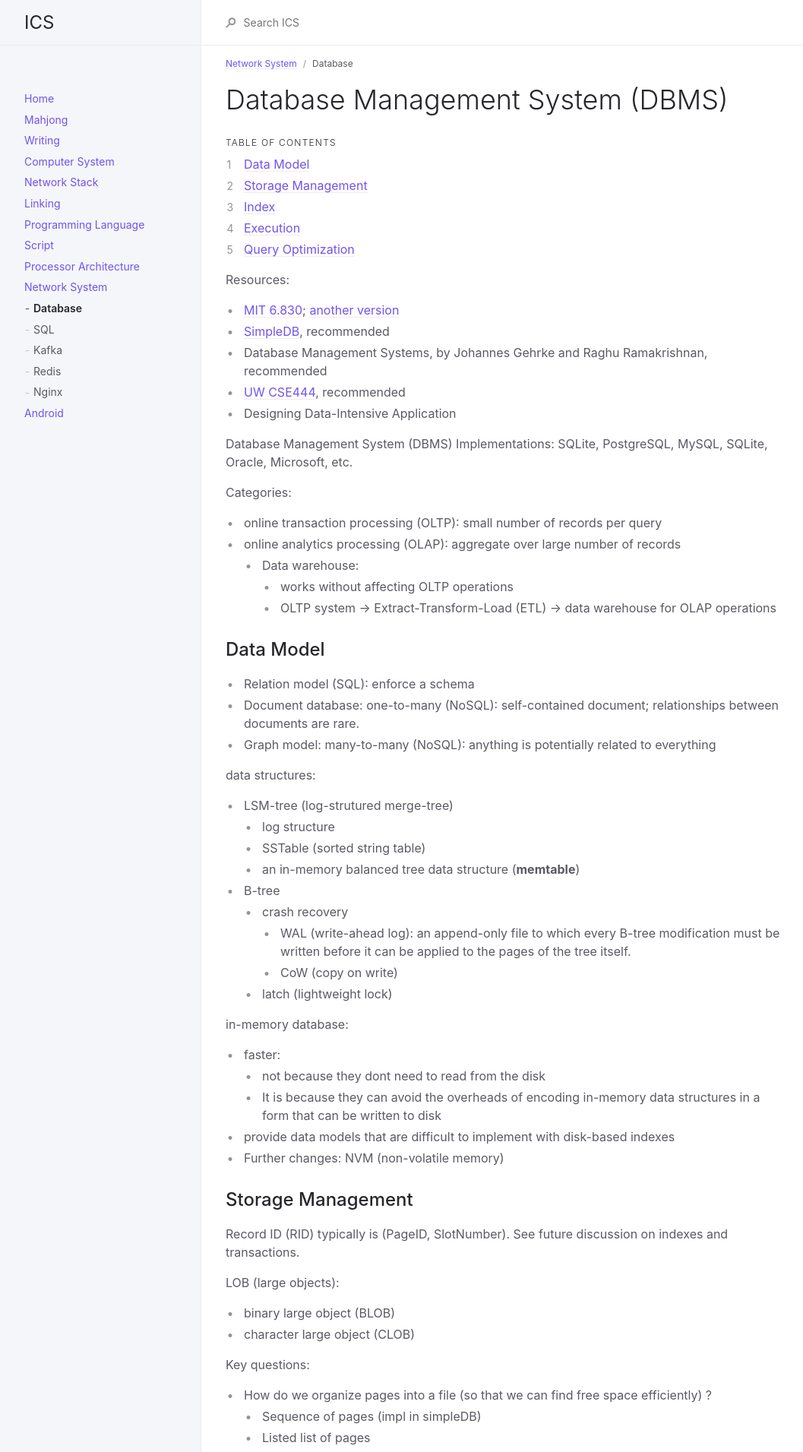
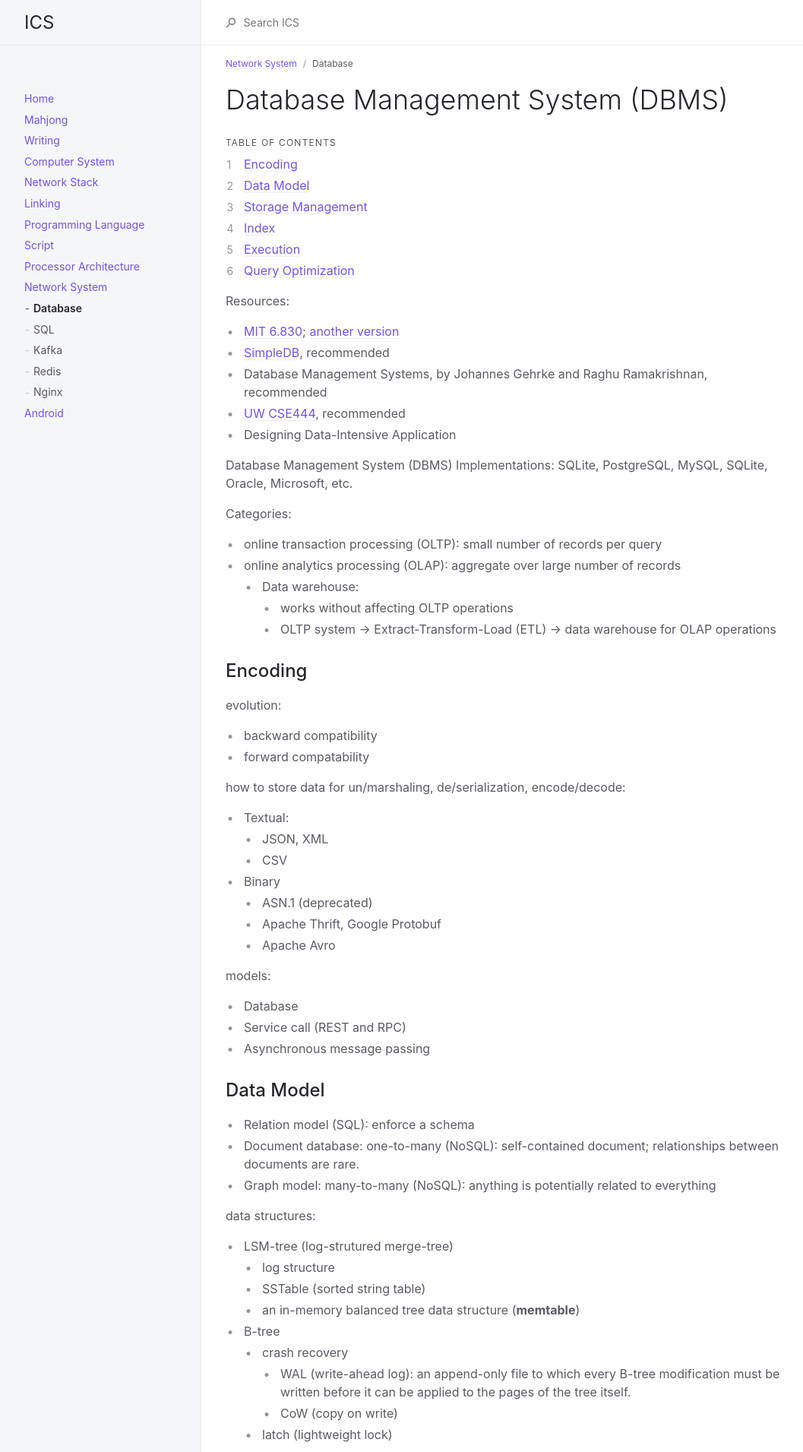
Before and after one commit to wongsingfo/comp-sys, a Jekyll site: the page built from docs/net-sys/db.md, in a window 1280 px wide. Shown: the top 1911 px of the page at 76% size, without its empty margins (107-1164 px from the left). Built offline with Jekyll 4.4.1, drawn with Linux system fonts in a browser that asks for light colours; some of the changed text lies outside the part shown.

```diff
--- a/docs/net-sys/db.md
+++ b/docs/net-sys/db.md
@@ -31,6 +31,29 @@ Categories:
   - Data warehouse:
     - works without affecting OLTP operations
     - OLTP system -> Extract-Transform-Load (ETL) -> data warehouse for OLAP operations
+
+## Encoding
+
+evolution:
+
+- backward compatibility
+- forward compatability
+
+how to store data for un/marshaling, de/serialization, encode/decode:
+
+- Textual:
+  - JSON, XML
+  - CSV
+- Binary
+  - ASN.1 (deprecated)
+  - Apache Thrift, Google Protobuf
+  - Apache Avro
+
+models:
+
+- Database
+- Service call (REST and RPC)
+- Asynchronous message passing
 
 ## Data Model
 
```
Also changed, not shown: docs/system/ipc.md (added, +135 -0 lines).
